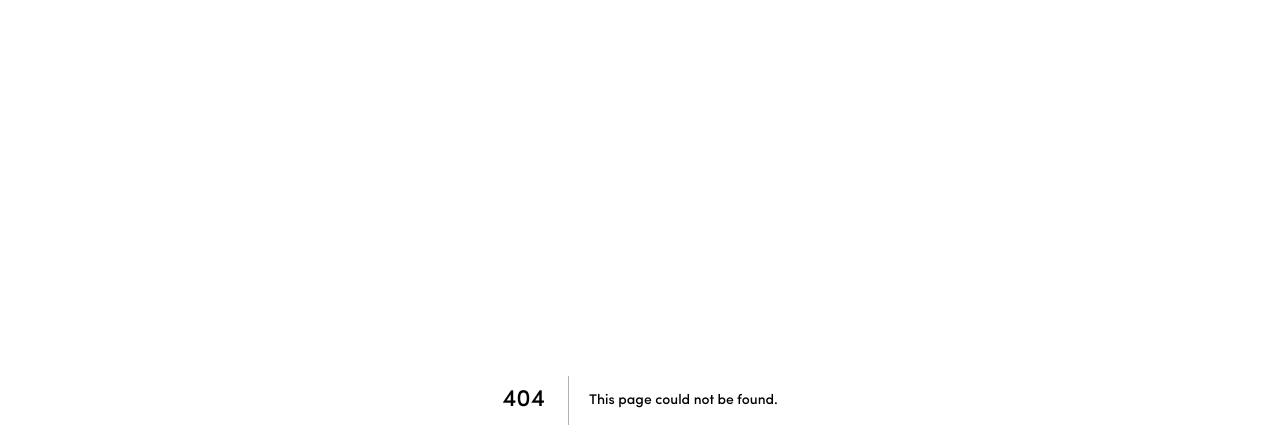
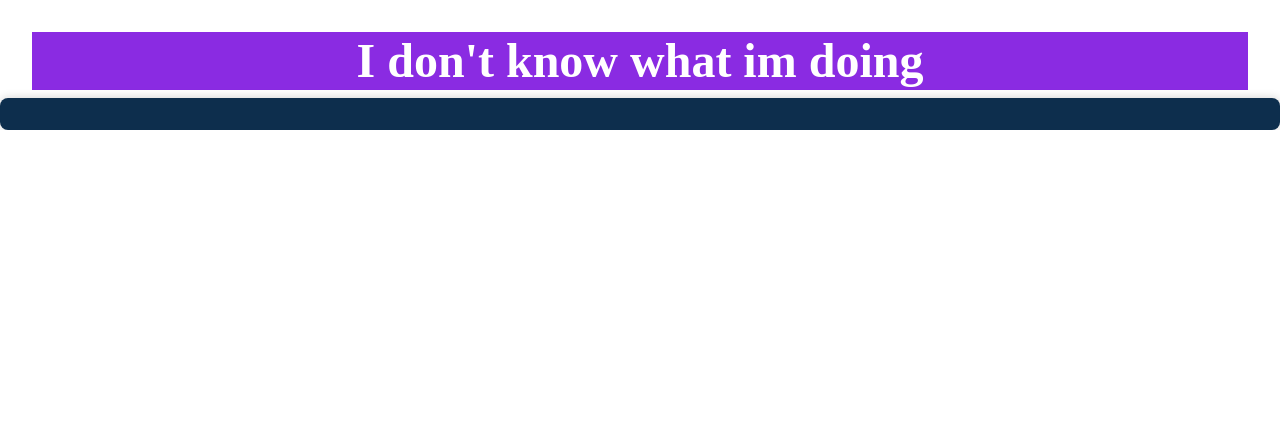
Before and after one commit to luka9938/earthmiles-weebs2, a Next.js app: page /newcampaign in a window 1280 px wide. Before the commit this address had no page. Shown: the top 446 px of the page. Built offline with nearby package versions, Linux system fonts and the light colour scheme.

Commit message:
stuff is going great :,)

```diff
--- /dev/null
+++ b/src/pages/newcampaign/campaign.module.css
@@ -0,0 +1,64 @@
+.h1 {
+  font-size: 3rem;
+  font-family: var(--font-serif);
+  text-align: center;
+  font-weight: 400;
+  margin-bottom: 8px;
+  line-height: 1.2;
+  color: var(--yellow);
+  background-color: blueviolet;
+}
+
+.h1 {
+  margin: 2rem;
+  text-align: center;
+  font-weight: 400;
+  margin-bottom: 0.5rem;
+  line-height: 1.2;
+  font-weight: bold;
+}
+
+.content {
+  padding: 1rem;
+  background-color: var(--dusty-aqua-light);
+  border: 1px solid var(--dusty-aqua);
+  border-radius: 0.5rem;
+  box-shadow: 0px 0px 10px rgba(0, 0, 0, 0.19);
+  background-color: #0d2e4d;
+}
+
+.home {
+  display: grid;
+  grid-template-columns: repeat(auto-fit, minmax(250px, 1fr));
+  grid-gap: 40px;
+  background-color: aqua;
+}
+
+.content :first-child {
+  margin-top: 0;
+  background-color: #09ff00;
+}
+.content :last-child {
+  margin-bottom: 0;
+  background-color: #09ff00;
+}
+
+.button {
+  position: fixed;
+  bottom: 0;
+  left: 47%;
+  transform: translate(-50%, -50%);
+  width: fit-content;
+  border: none;
+  color: white;
+  font-size: 1.1rem;
+  background-color: #0d2e4d;
+  padding: 15px 32px;
+  display: block;
+  cursor: pointer;
+  border-radius: 50px;
+  transition: all 0.3s ease-in-out;
+  margin: 2rem;
+  margin-top: 1rem;
+  text-decoration: none;
+}
--- /dev/null
+++ b/src/pages/newcampaign/index.js
@@ -0,0 +1,17 @@
+import "react";
+import styles from "./campaign.module.css";
+
+export default function Buyers({ data }) {
+  return (
+    <>
+      <title>Find buyer | EDC</title>
+
+      <div className={styles.wrapper}>
+        <h1 className={styles.h1}>I don't know what im doing</h1>
+        <div className={styles.content}>
+          <div className={styles.home}></div>
+        </div>
+      </div>
+    </>
+  );
+}
```
